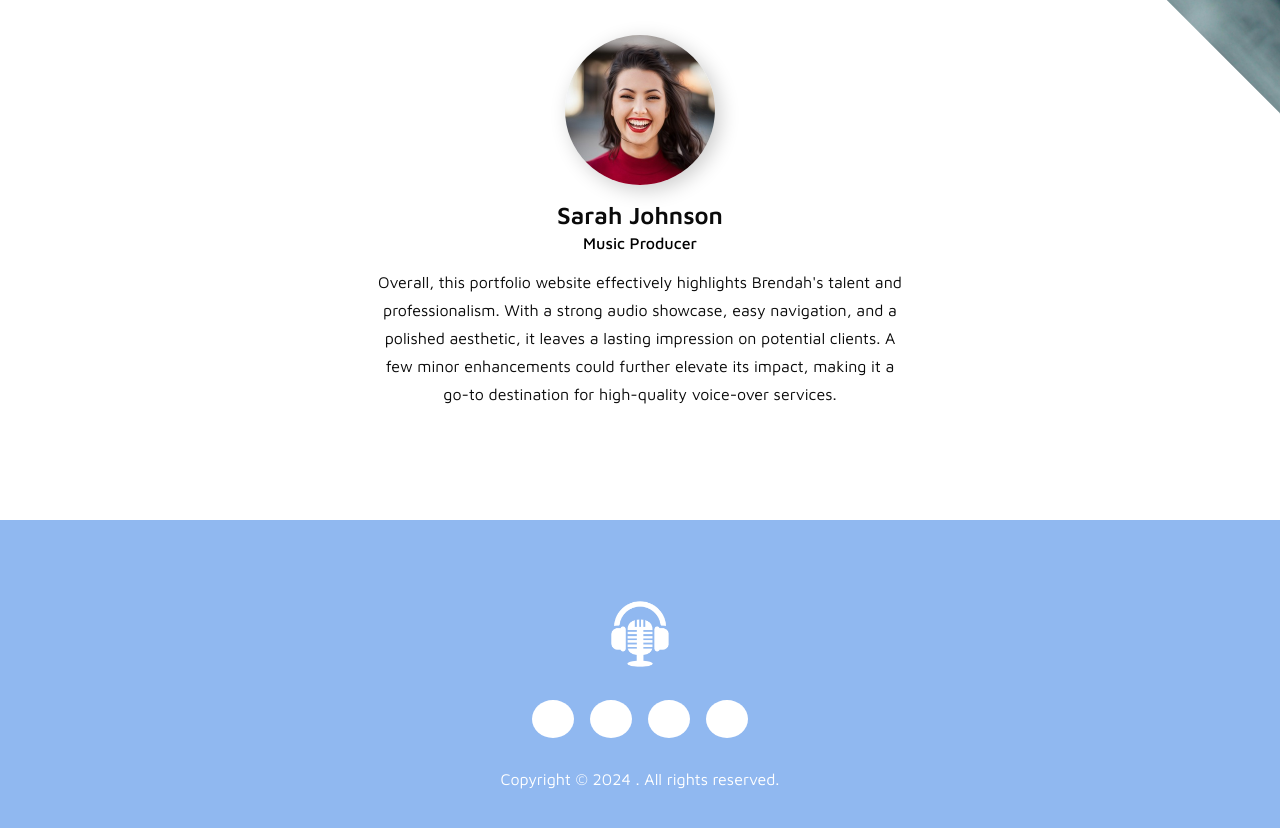
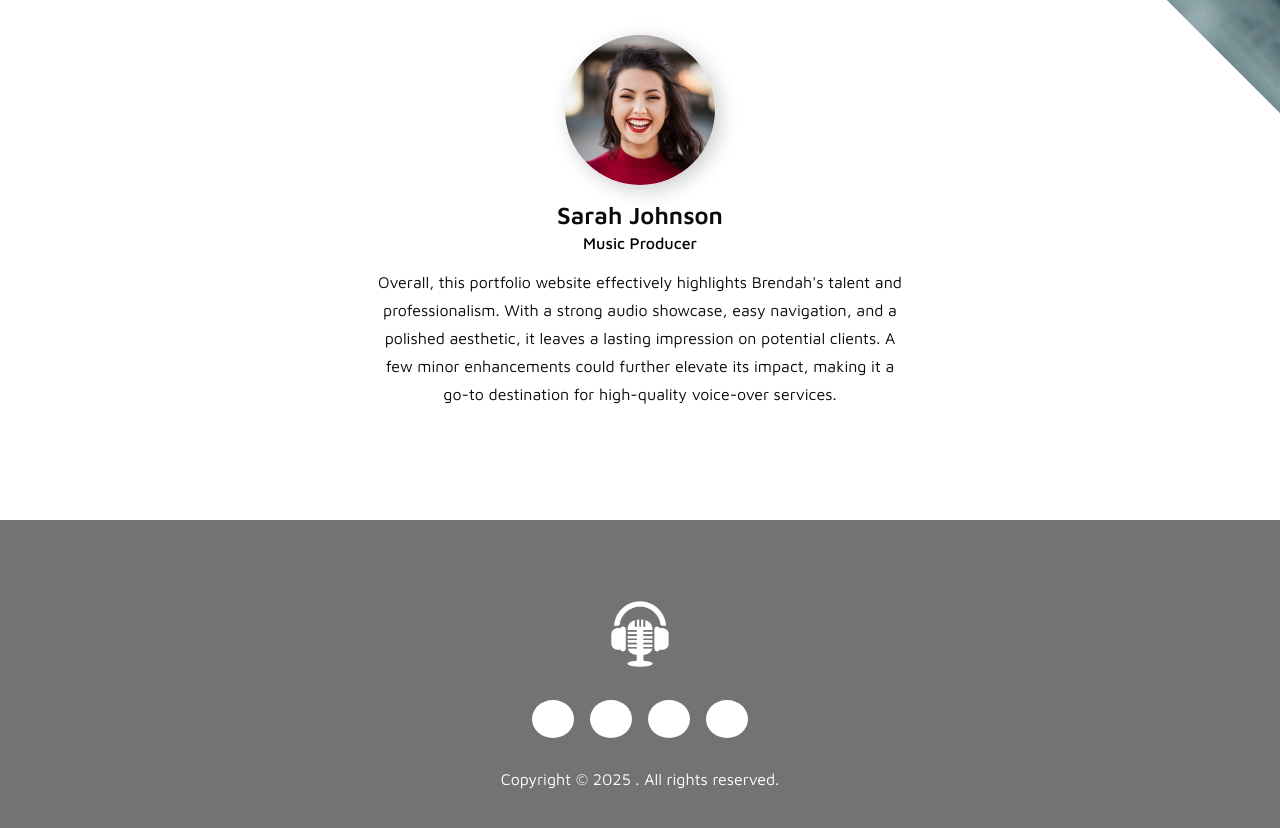
Before and after one commit to Geoffrey-Nzule/Digital-Resume, a plain HTML site: page index.html in a window 1280 px wide. Shown: the part 2738-3566 px from the top of the page. Drawn offline with nearby package versions, Linux system fonts and the light colour scheme.

```diff
--- a/index.html
+++ b/index.html
@@ -168,7 +168,7 @@
                 <a href="#"><i class="ri-pinterest-line"></i></a>
                 <a href="#"><i class="ri-linkedin-fill"></i></a>
               </div>
-              <p>Copyright © 2024 . All rights reserved.</p>
+              <p>Copyright © 2025 . All rights reserved.</p>
             </div>
           </footer>
         </div>
--- a/styles.css
+++ b/styles.css
@@ -288,7 +288,7 @@
   }
 
   .footer {
-    background-color: var(--primary-color);
+    background-color: var(--text-light);
   }
 
   .footer__content {
```
